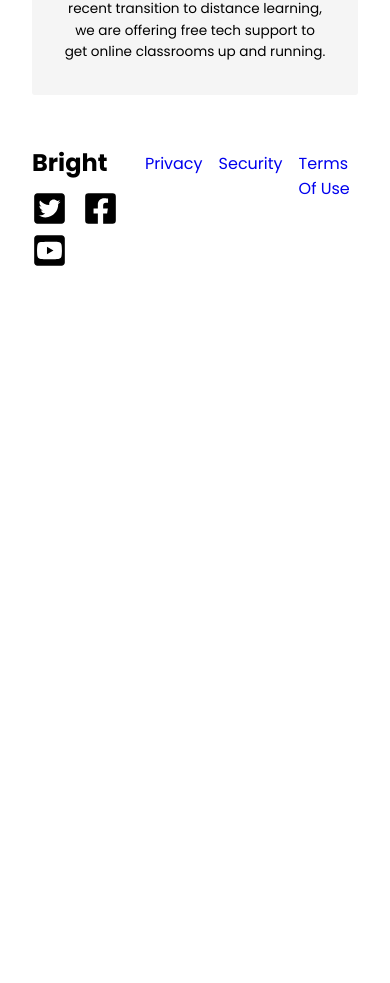
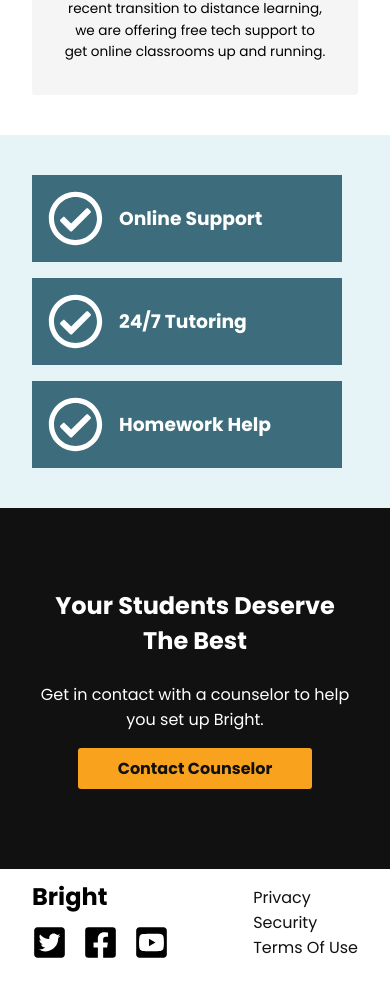
Before and after one commit to AntonCC/Bright, a React (Create React App) app: page /bright/about in a window 390 px wide. Shown: the part 1657-2640 px from the top of the page. Before the commit the page ends 1948 px from the top, so only its background shows below. Built offline with nearby package versions, Linux system fonts and the light colour scheme.

Commit message:
adding to services page

```diff
--- a/src/components/counselor-info/counselor-info.styles.scss
+++ b/src/components/counselor-info/counselor-info.styles.scss
@@ -17,3 +17,17 @@
     }
   }
 }
+
+@media only screen and (max-width: 560px) {
+  .counselor-info {
+    .container {
+      h2 {
+        // font-size: 1.25rem;
+        text-align: center;
+      }
+      h4 {
+        text-align: center;
+      }
+    }
+  }
+}
--- a/src/components/footer/footer.styles.scss
+++ b/src/components/footer/footer.styles.scss
@@ -25,8 +25,31 @@
           &:not(:last-child) {
             margin-right: 1rem;
           }
+          a {
+            color: #111;
+          }
         }
       }
     }
   }
 }
+
+@media only screen and (max-width: 550px) {
+  .footer {
+    .container {
+      .side-a {
+
+      }
+      .side-b {
+        ul {
+          flex-direction: column;
+          li {
+            &:not(:last-child) {
+              margin-right: 0rem;
+            }
+          }
+        }
+      }
+    }
+  }
+}
--- /dev/null
+++ b/src/components/we-offer/we-offer.component.jsx
@@ -0,0 +1,30 @@
+import React from 'react'
+import './we-offer.styles.scss'
+import { ReactComponent as CheckCircle } from '../../imgs/icons/check-circle-regular.svg'
+
+const WeOffer = () => {
+  return (
+    <div className="we-offer">
+      <div className="container">
+        <div className="side-a">
+          <span className="flag">
+            <CheckCircle />
+            <h3>Online Support</h3>
+          </span>
+          <span className="flag">
+            <CheckCircle />
+            <h3> 24/7 Tutoring</h3>
+          </span>
+          <span className="flag">
+            <CheckCircle />
+            <h3>Homework Help</h3>
+          </span>
+        </div>
+        <div className="side-b">
+
+        </div>
+      </div>
+    </div>
+  )
+}
+export default WeOffer
--- /dev/null
+++ b/src/components/we-offer/we-offer.styles.scss
@@ -0,0 +1,27 @@
+.we-offer {
+  width: 100%;
+  padding: 2.5rem 0;
+  background: #e6f3f7;
+  .container {
+    .side-a {
+      .flag {
+        display: flex;
+        max-width: 310px;
+        max-height: 95px;
+        justify-content: flex-start;
+        align-items: center;
+        background: #3D6D7C;
+        color: #fff;
+        padding: 1rem;
+        &:not(:last-child) {
+          margin-bottom: 1rem;
+        }
+        svg {
+          height: 55px;
+          width: 55px;
+          margin-right: 1rem;
+        }
+      }
+    }
+  }
+}
--- a/src/pages/about/about.component.jsx
+++ b/src/pages/about/about.component.jsx
@@ -2,6 +2,8 @@ import React from 'react'
 import FullScreenAbout from '../../components/full-screen-about/full-screen-about.component'
 import MissionBanner from '../../components/mission-banner/mission-banner.component'
 import Goals from '../../components/goals/goals.component'
+import CounselorInfo from '../../components/counselor-info/counselor-info.component'
+import WeOffer from '../../components/we-offer/we-offer.component'
 
 const About = () => {
   return (
@@ -9,6 +11,8 @@ const About = () => {
       <FullScreenAbout />
       <MissionBanner />
       <Goals />
+      <WeOffer />
+      <CounselorInfo />
     </div>
   )
 }
```
Also changed, not shown: src/imgs/icons/check-circle-regular.svg (added).
